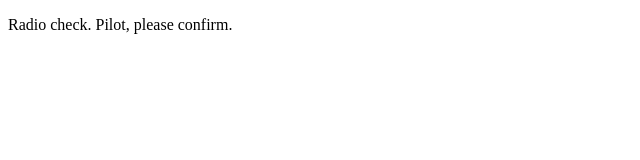
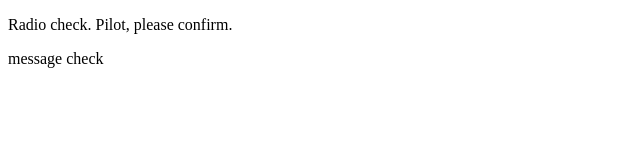
Before and after one commit to carasibert/communication-log, a plain HTML site: page index.html in a window 1280 px wide. Shown: the full height of the page, 0-640 px from the left. Drawn offline with Linux system fonts and the light colour scheme.

Commit message:
adding new message

```diff
--- a/index.html
+++ b/index.html
@@ -2,5 +2,6 @@
 <html>
    <body>
       <p>Radio check. Pilot, please confirm.</p>
+      <p> message check</p>
    </body>
 </html>
```
